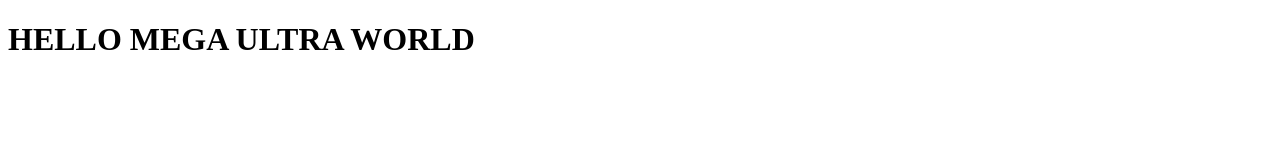
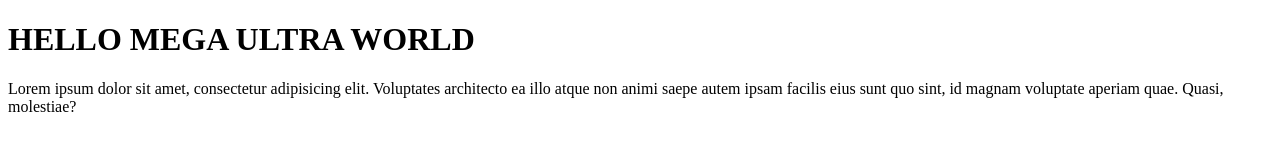
Before and after one commit to antonionovelli92/htmlcss-hello, a plain HTML site: page index.html in a window 1280 px wide. Drawn offline with Linux system fonts and the light colour scheme.

Commit message:
add text

```diff
--- a/index.html
+++ b/index.html
@@ -8,6 +8,6 @@
 </head>
 <body>
     <h1>HELLO MEGA ULTRA WORLD</h1>
-
+    <p>Lorem ipsum dolor sit amet, consectetur adipisicing elit. Voluptates architecto ea illo atque non animi saepe autem ipsam facilis eius sunt quo sint, id magnam voluptate aperiam quae. Quasi, molestiae?</p>
 </body>
 </html>
```
